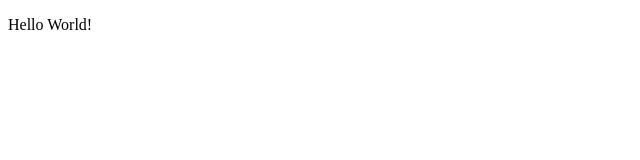
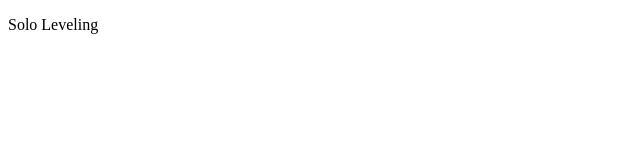
Before and after one commit to IrvanIlahibaks/WebTech-HW1, a plain HTML site: page index.html in a window 1280 px wide. Shown: the full height of the page, 0-640 px from the left. Drawn offline with Linux system fonts and the light colour scheme.

Commit message:
Titelnaam

```diff
--- a/index.html
+++ b/index.html
@@ -12,7 +12,7 @@
     </nav>
 
     <section>
-        <p>Hello World!</p>
+        <p>Solo Leveling</p>
     </section>
 
     <footer>
```
